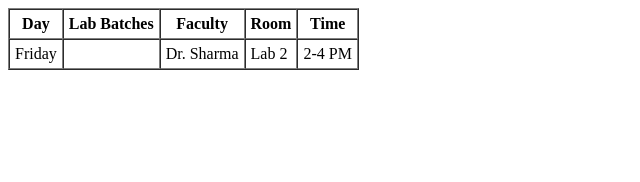
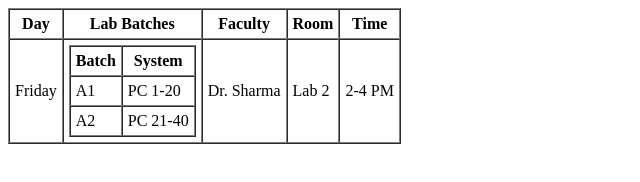
Before and after one commit to Yashpoonia05/WDW_0200, a plain HTML site: page Web Designing Workshop Assignment/Assignment 14/index.html in a window 1280 px wide. Shown: the whole page, without its empty margins (0-640 px from the left). Drawn offline with Linux system fonts and the light colour scheme.

Commit message:
assignment 14 done

```diff
--- a/Web Designing Workshop Assignment/Assignment 14/index.html
+++ b/Web Designing Workshop Assignment/Assignment 14/index.html
@@ -20,6 +20,24 @@
         <tr>
           <td>Friday</td>
           <td>
+            <table border="1" cellspacing="0" cellpadding="5">
+              <thead>
+                <tr>
+                  <th>Batch</th>
+                  <th>System</th>
+                </tr>
+              </thead>
+              <tbody>
+                <tr>
+                  <td>A1</td>
+                  <td>PC 1-20</td>
+                </tr>
+                <tr>
+                  <td>A2</td>
+                  <td>PC 21-40</td>
+                </tr>
+              </tbody>
+            </table>
           </td>
           <td>Dr. Sharma</td>
           <td>Lab 2</td>
```
